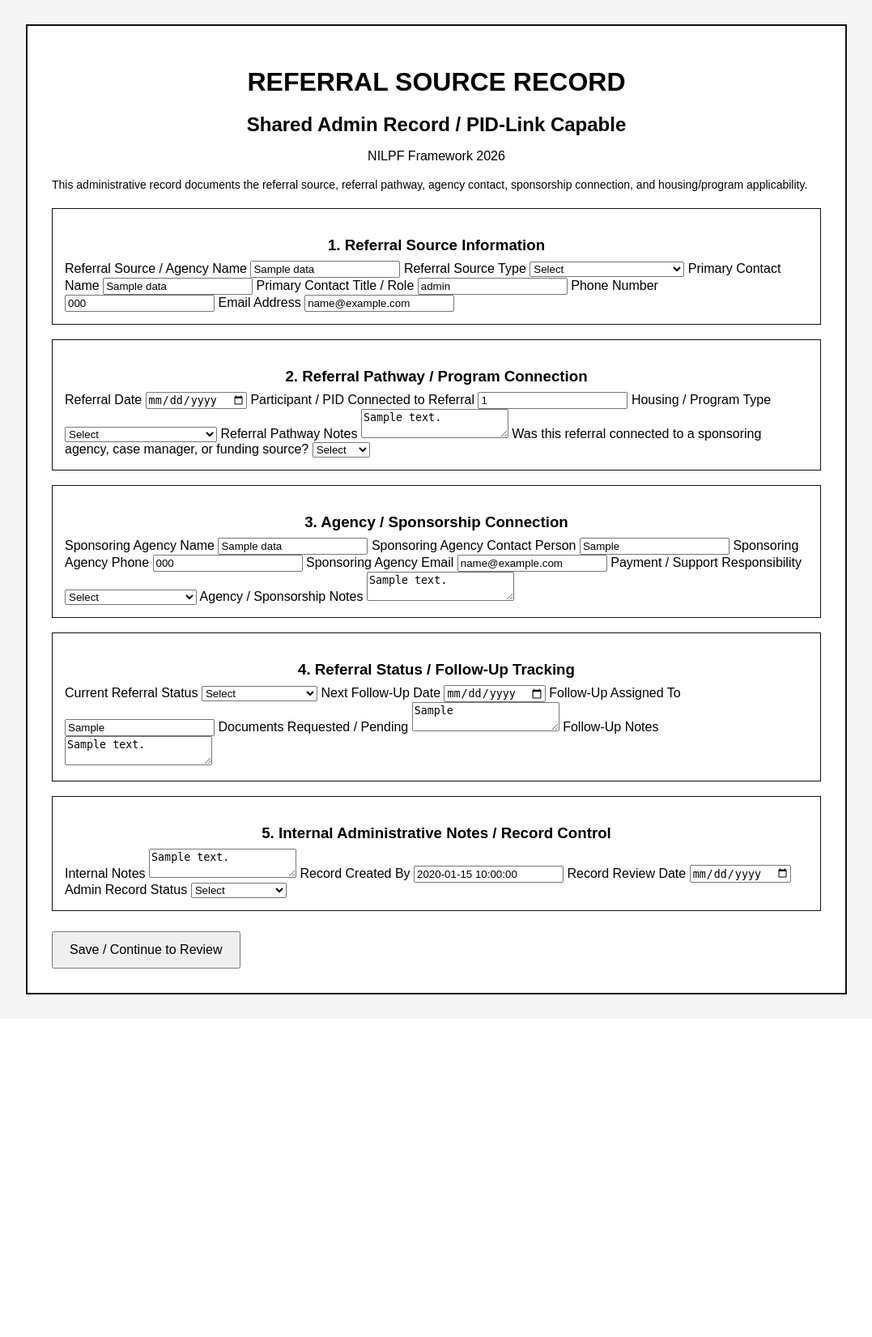
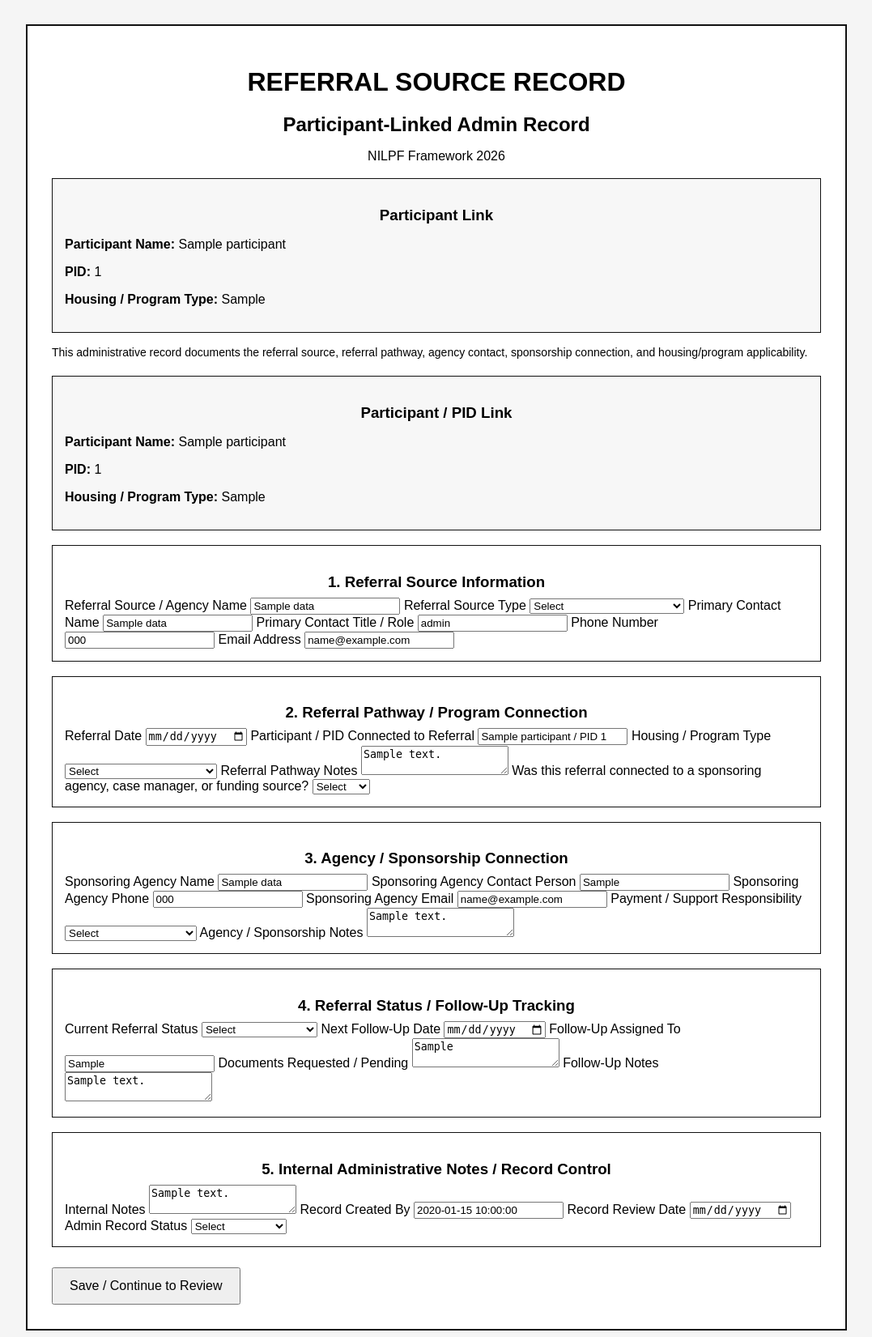
Before and after one commit to Pearlzzpearlzz/Nilpf-store, a Flask app: template templates/referral_source_record_form.html in a window 1280 px wide. Shown: the top 1651 px of the page at 81% size, without its empty margins (101-1178 px from the left). Before the commit the page ends 1228 px from the top, so only its background shows below. Run offline with Flask 3, Linux system fonts and the light colour scheme; the visitor is signed in with stand-in values (Sample User, id 1); the template is opened without the code that fills it: most values are stand-ins (such as "Sample title", 1, 10 or a date in 2020).

Commit message:
Show participant link on referral source record

```diff
--- a/templates/referral_source_record_form.html
+++ b/templates/referral_source_record_form.html
@@ -14,12 +14,26 @@ h1,h2,h3 { text-align:center; margin-bottom:8px; }
 <div class="page">
 
 <h1>REFERRAL SOURCE RECORD</h1>
-<h2>Shared Admin Record / PID-Link Capable</h2>
+<h2>Participant-Linked Admin Record</h2>
 <p style="text-align:center;">NILPF Framework 2026</p>
+
+<div class="section" style="background:#f7f7f7;" id="AUTO-PARTICIPANT-LINK-BLOCK">
+<h3>Participant Link</h3>
+<p><strong>Participant Name:</strong> {{ participant.get("name") or participant.get("participant_name") or "Unnamed Participant" }}</p>
+<p><strong>PID:</strong> {{ id }}</p>
+<p><strong>Housing / Program Type:</strong> {{ participant.get("program_type") or participant.get("housing_type") or "" }}</p>
+</div>
 
 <p style="font-size:14px; line-height:1.5;">
 This administrative record documents the referral source, referral pathway, agency contact, sponsorship connection, and housing/program applicability.
 </p>
+
+<div class="section" style="background:#f7f7f7;">
+<h3>Participant / PID Link</h3>
+<p><strong>Participant Name:</strong> {{ participant.get("name") or participant.get("participant_name") or "Unnamed Participant" }}</p>
+<p><strong>PID:</strong> {{ id }}</p>
+<p><strong>Housing / Program Type:</strong> {{ participant.get("program_type") or participant.get("housing_type") or "" }}</p>
+</div>
 
 <form method="POST" action="/referral-source-record/{{ id }}">
 <div class="section">
@@ -61,7 +75,7 @@ This administrative record documents the referral source, referral pathway, agen
 <input type="date" name="referral_date" value="{{ data.get('referral_date', '' ) }}">
 
 <label>Participant / PID Connected to Referral</label>
-<input type="text" name="participant_pid" value="{{ data.get('participant_pid', '' ) }}">
+<input type="text" name="participant_pid" readonly value="{{ data.get('participant_pid') or ((participant.get('name') or participant.get('participant_name') or 'Unnamed Participant') ~ ' / PID ' ~ id) }}">
 
 <label>Housing / Program Type</label>
 <select name="program_type">
```
Also changed, not shown: templates/referral_source_record_print.html (+9 -2 lines).
